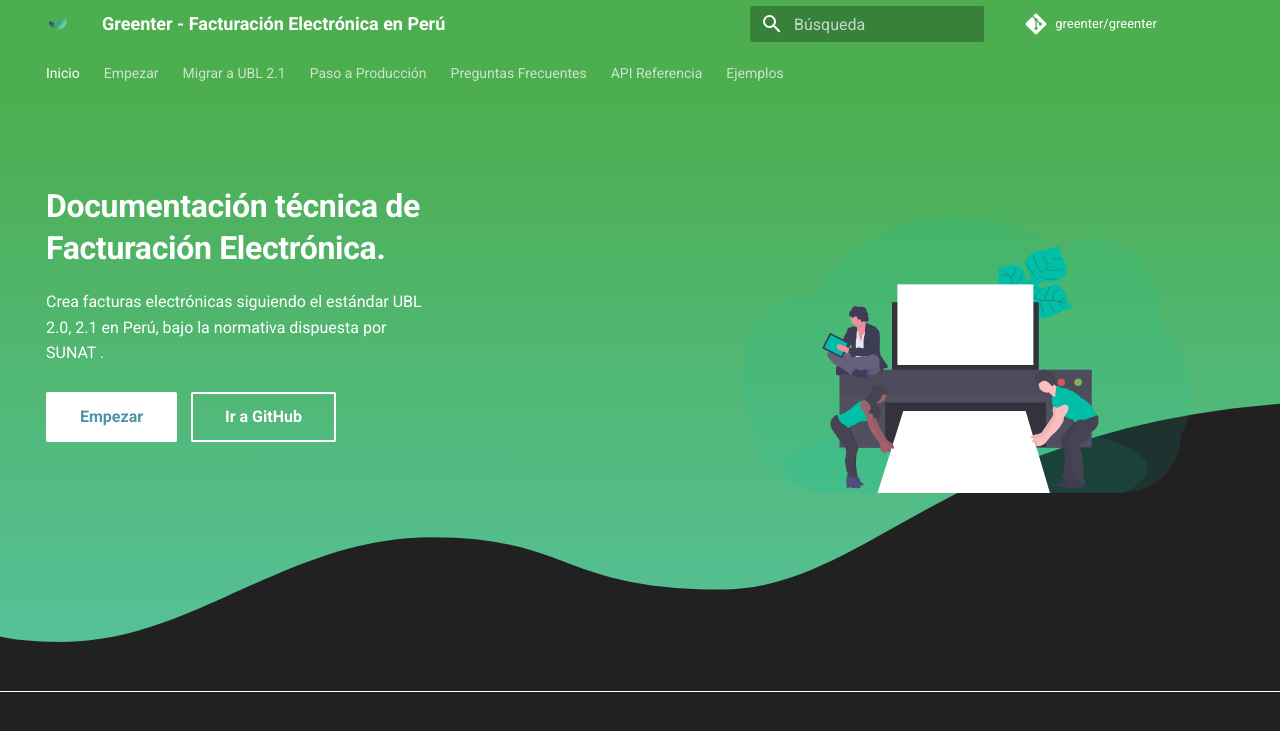
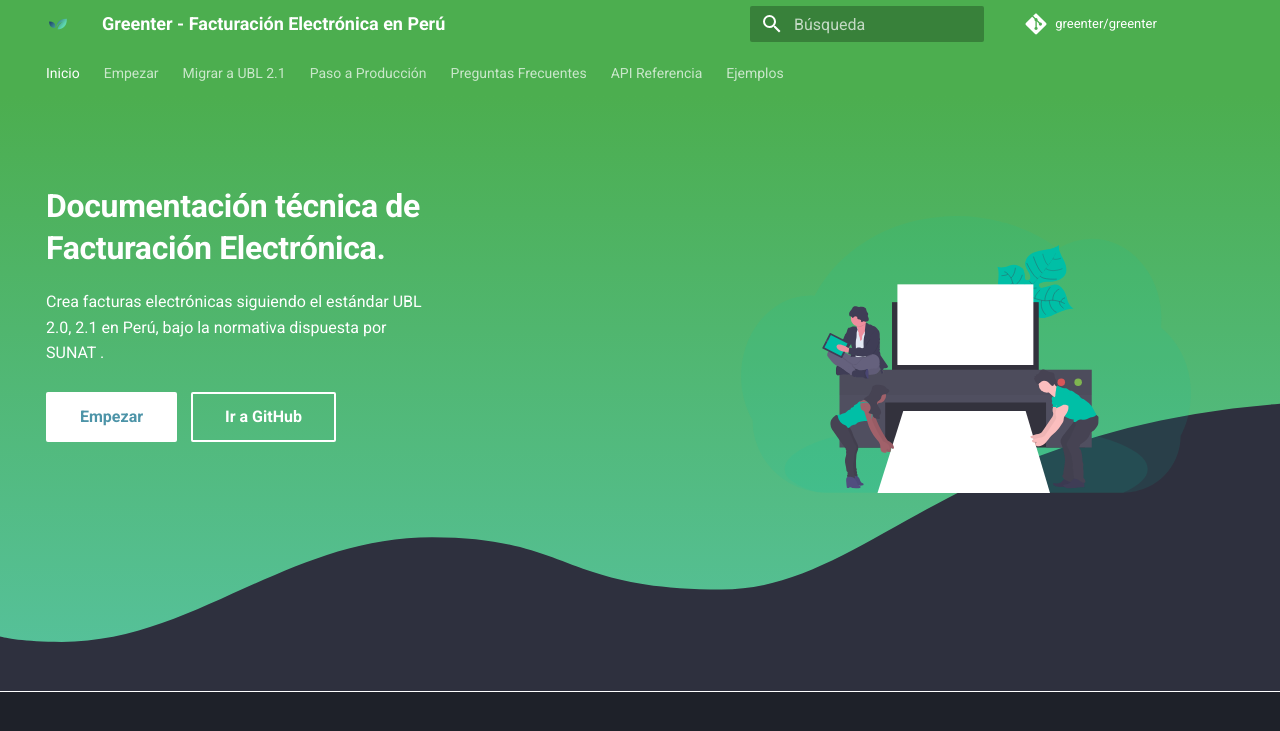
Before and after one commit to thegreenter/docs, an MkDocs documentation site: the page built from docs/index.md, in a window 1280 px wide. Shown: the top 731 px of the page. Built offline with MkDocs 1.6.1 and Material for MkDocs 9.7.7, drawn with Linux system fonts in a browser that asks for light colours.

Commit message:
Set dark mode mkdocs-material

```diff
--- a/mkdocs.yml
+++ b/mkdocs.yml
@@ -46,8 +46,9 @@
   features:
     - tabs
   palette:
-    primary: 'Green'
-    accent: 'Indigo'
+    scheme: slate
+    primary: green
+    accent: indigo
 
 extra:
   manifest: 'manifest.webmanifest'
@@ -62,7 +63,6 @@
   repo_project: https://github.com/thegreenter/greenter
 
 extra_css:
-  - 'css/dark_theme.css'
   - 'css/codehilite.css'
 
 extra_javascript:
```
Also changed, not shown: docs/overrides/home.html (line endings or trailing spaces).
